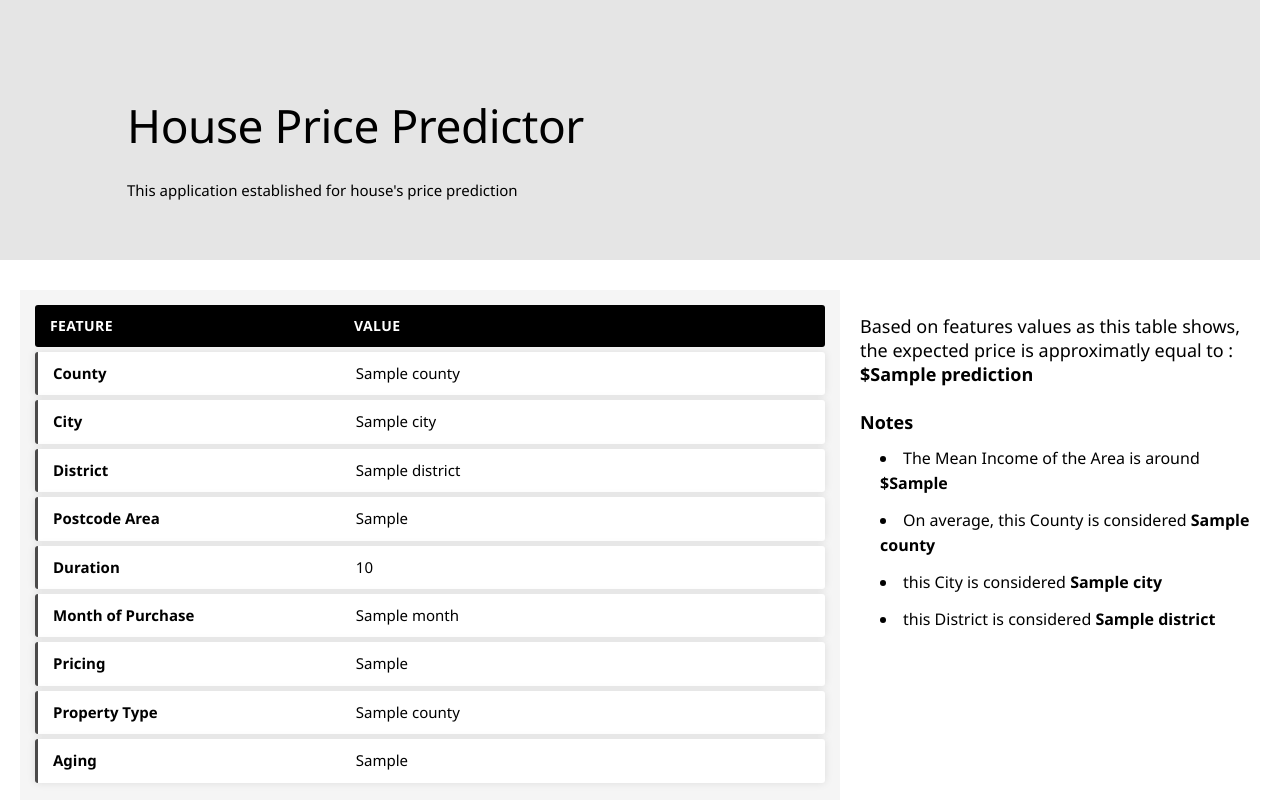
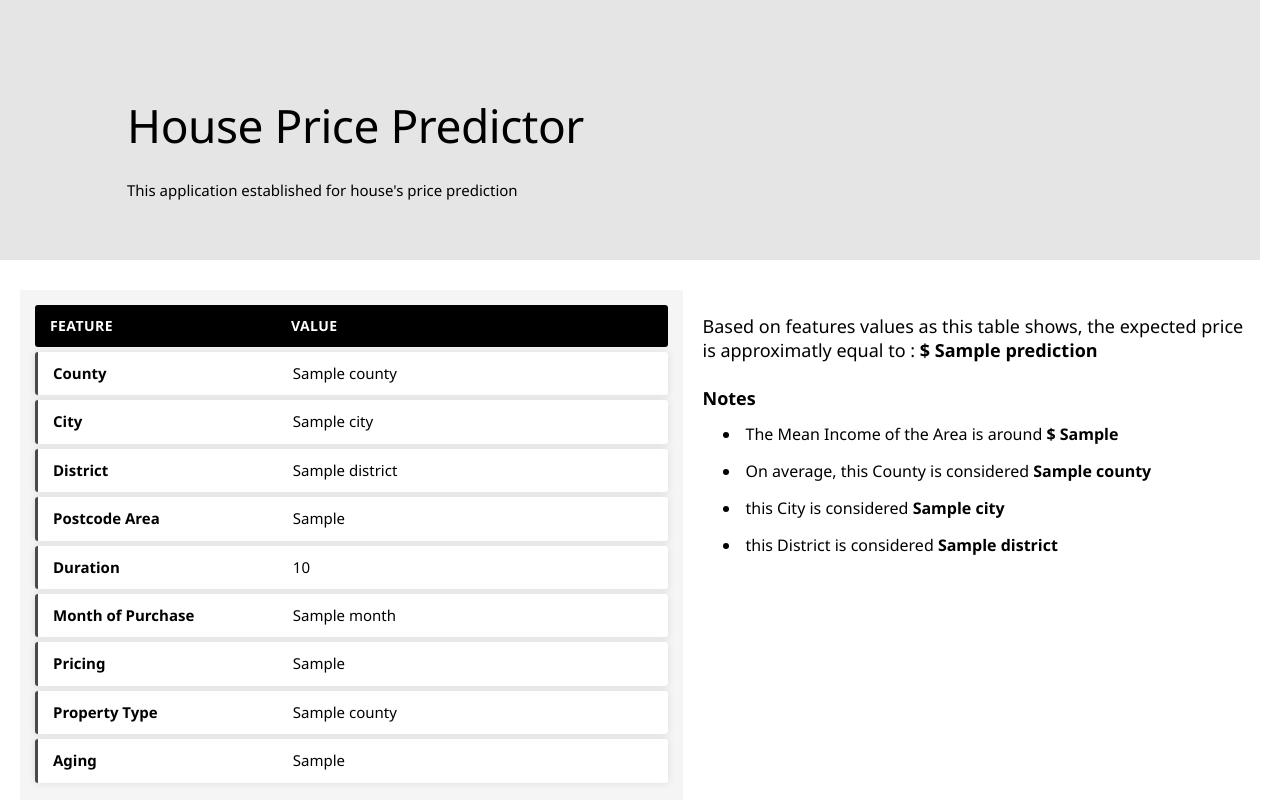
Before and after one commit to aymane94/houses-prices-prediction, a Flask app: template templates/result.html in a window 1280 px wide. Run offline with Flask 3, Linux system fonts and the light colour scheme; the template is opened without the code that fills it: most values are stand-ins (such as "Sample title", 1, 10 or a date in 2020); parts of the project's set-up code (start-up, migrations or seed data) failed here and were passed over; some libraries are stand-ins or nearby versions.

Commit message:
fix result grid layers

```diff
--- a/static/css/result.css
+++ b/static/css/result.css
@@ -1,5 +1,5 @@
 .container-result {
-  max-width: 1200px;
+  max-width: 1000px;
   margin: auto;
   padding: 10px 10px 10px 10px;
   background-color:whitesmoke
--- a/templates/result.html
+++ b/templates/result.html
@@ -51,7 +51,7 @@
             <div class="container-fluid second">
               <div class="row">
 
-                <div class="col-md-16">
+                <div class="col-md-13">
                   <div class="container-result">
                     <ul class="responsive-table">
                       <li class="table-header">
@@ -97,16 +97,16 @@
                     </ul>
                   </div>
                 </div>
-                <div class="col-md-8">
+                <div class="col-md-11">
 
                   <div class="flex justify-between py-4 px-8 bg-[#ededed]  text-[#5d5d5d]">
-                    <p class="font-sans" style="font-size: 18px;">Based on features values as this table shows, the expected price is approximatly equal to : <b style="font-size: 18px;">${{ prediction }}</b></p>
+                    <p class="font-sans" style="font-size: 18px;">Based on features values as this table shows, the expected price is approximatly equal to : <b style="font-size: 18px;">$ {{ prediction }}</b></p>
                   </div>
 
                   <div class="flex justify-between py-4 px-8 bg-[#ededed]  text-[#5d5d5d]" style="font-size: 16px;">
                     <p class="font-sans" style="font-size: 18px;"><b>Notes</b></p>
                     <ul class="listing">
-                      <li>The Mean Income of the Area is around <b>${{ extra_data['areaIncome'] }}</b> </li>
+                      <li>The Mean Income of the Area is around <b>$ {{ extra_data['areaIncome'] }}</b> </li>
                       <li>On average, this County is considered <b>{{ extra_data['county'] }}</b></li>
                       <li>this City is considered <b>{{ extra_data['city'] }}</b></li>
                       <li>this District is considered <b>{{ extra_data['district'] }}</b></li>
```
